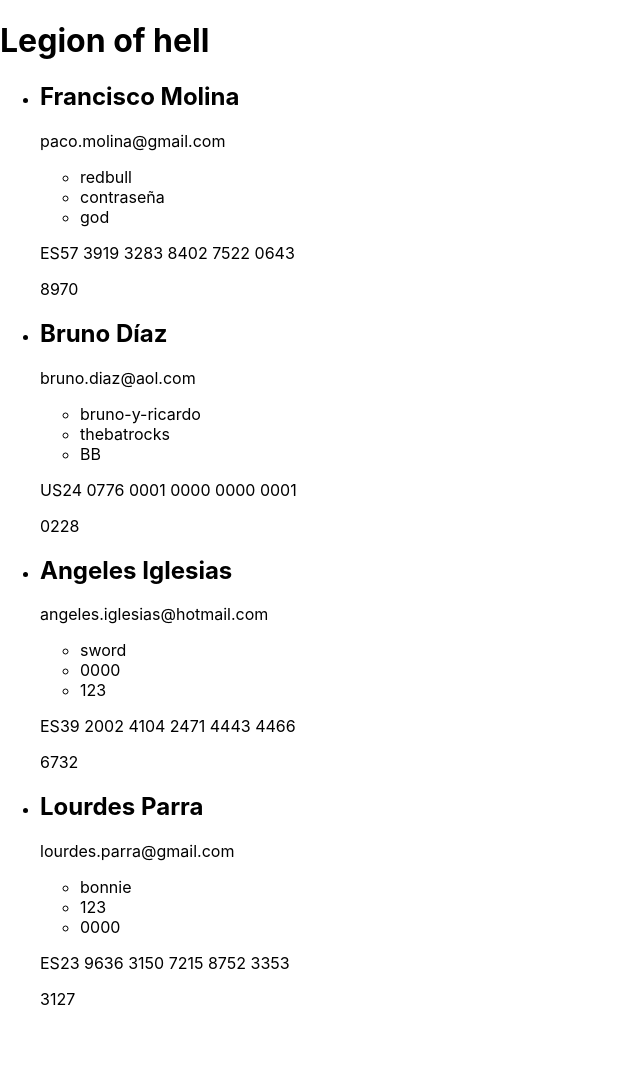
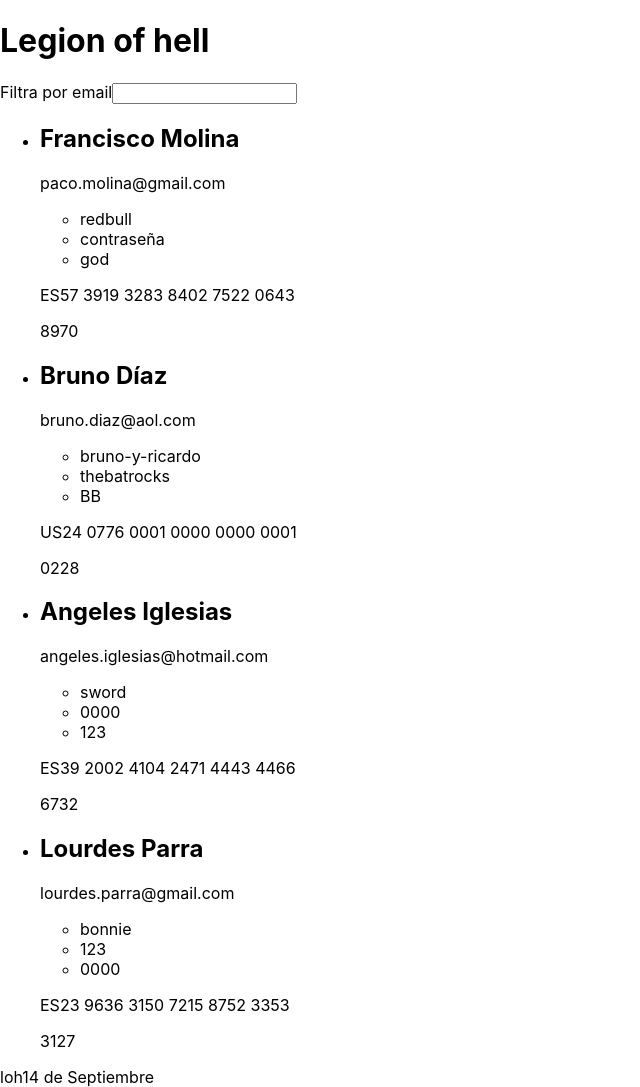
Before and after one commit to patriciaSR/m3-ejercicio-repaso-2, a React (Create React App) app: page / in a window 1280 px wide. Shown: the whole page, without its empty margins (0-640 px from the left). Before the commit the page ends 1025 px from the top, so only its background shows below. Built offline with nearby package versions, Linux system fonts and the light colour scheme; the HTML template or start-up script is replaced by a standard one.

Commit message:
add fase 2 and 3

```diff
--- a/src/App.js
+++ b/src/App.js
@@ -1,33 +1,44 @@
 import React from 'react';
 import './App.css';
 import { userData } from './userData';
+import Page from './components/Page';
 
 class App extends React.Component {
   constructor(props) {
     super(props);
-    this.state= {
-      userData : userData
+    this.state = {
+      userData: this.getIdArray(),
+      emailFilter: ''
     }
+
+    this.updateState = this.updateState.bind(this);
+  }
+
+  getIdArray() {
+    return (
+      userData.map((user, index) => ({
+        ...user,
+        "id": index + 1
+      }))
+    );
+  };
+
+  updateState(event){
+    const name = event.currentTarget.name;
+    const newValue = event.currentTarget.value;
+    this.setState({
+      [name]:  newValue
+    })
   }
 
   render() {
 
     return (
       <div className="App">
-        <h1 className="page__title">Legion of hell</h1>
-        <ul className="result__list">
-          {this.state.userData.map((user, index) => (
-            <li className="list__user" key={index}>
-              <h2 className="user__name">{user.name}</h2>
-              <p className="user__email">{user.email}</p>
-              <ul className="user__pass">
-                {user.passwords.map((pass, index) => <li key={index} className={`user__pass-${index}`}>{pass}</li>)}
-              </ul>
-              <p className="user__iban">{user.bank.iban}</p>
-              <p className="user__pin">{user.bank.pin}</p>
-            </li>
-          ))}
-        </ul>
+        <Page
+          userData={this.state}
+          updateState={this.updateState}
+        />
       </div>
     );
   }
--- /dev/null
+++ b/src/components/DataCard.js
@@ -0,0 +1,37 @@
+import React from 'react';
+import PropTypes from 'prop-types';
+
+class DataCard extends React.Component {
+  render() {
+    const {
+      name,
+      email,
+      passwords,
+      bank
+    } = this.props.userData
+
+
+    return (
+      <li className="list__user">
+        <h2 className="user__name">{name}</h2>
+        <p className="user__email">{email}</p>
+        <ul className="user__pass">
+          {passwords.map((pass, index) => <li key={index} className={`user__pass-${index}`}>{pass}</li>)}
+        </ul>
+        <p className="user__iban">{bank.iban}</p>
+        <p className="user__pin">{bank.pin}</p>
+      </li>
+    )
+  }
+}
+
+DataCard.propTypes = {
+  userData: PropTypes.shape({
+    name: PropTypes.string,
+    email: PropTypes.string,
+    passwords: PropTypes.arrayOf(PropTypes.string),
+    bank: PropTypes.objectOf(PropTypes.string)
+  })
+}
+
+export default DataCard;
--- /dev/null
+++ b/src/components/DataList.js
@@ -0,0 +1,31 @@
+import React from 'react';
+import DataCard from './DataCard';
+import PropTypes from 'prop-types';
+
+class DataList extends React.Component {
+  render() {
+    const {
+      userData,
+      emailFilter
+    } = this.props.userData;
+
+    return (
+      <ul className="result__list">
+        {userData
+        .filter(user => !emailFilter || user.email.includes(emailFilter))
+        .map((user, index) => (
+          <DataCard userData={user} key={index} />
+        ))}
+      </ul>
+    )
+  }
+}
+
+DataList.propTypes = {
+  userData: PropTypes.shape({
+    userData: PropTypes.array,
+    emailFilter: PropTypes.string
+  })
+}
+
+export default DataList;
--- /dev/null
+++ b/src/components/Filters.js
@@ -0,0 +1,14 @@
+import React from 'react';
+
+class Filters extends React.Component {
+  render() {
+    return (
+      <>
+        <label htmlFor="emailFilter" className="emailFilter">Filtra por email</label>
+        <input type="text" name="emailFilter" id="emailFilter" value={this.props.filters} onChange={this.props.updateState}/>
+      </>
+    )
+  }
+}
+
+export default Filters;
--- /dev/null
+++ b/src/components/Footer.js
@@ -0,0 +1,10 @@
+import React from 'react';
+
+const Footer = () => (
+  <footer className="page__footer">
+    <span className="footer__copy">loh</span>
+    <span className="footer__date">14 de Septiembre</span>
+  </footer>
+);
+
+export default Footer;
--- /dev/null
+++ b/src/components/Header.js
@@ -0,0 +1,5 @@
+import React from 'react';
+
+const Header = ()  =>   <h1 className="page__title">Legion of hell</h1>;
+
+export default Header;
--- /dev/null
+++ b/src/components/Page.js
@@ -0,0 +1,30 @@
+import React from 'react';
+import Header from './Header';
+import DataList from './DataList';
+import Footer from './Footer';
+import PropTypes from 'prop-types';
+import Filters from './Filters';
+
+class Page extends React.Component {
+  render() {
+    return (
+      <>
+        <Header />
+        <Filters
+          filters={this.props.userData.emailFilter}
+          updateState={this.props.updateState}
+        />
+        <DataList userData={this.props.userData} />
+        <Footer />
+      </>
+    )
+  }
+}
+
+Page.propTypes = {
+  userData: PropTypes.object,
+  emailFilter: PropTypes.string,
+  updateState: PropTypes.func
+}
+
+export default Page;
```
Also changed, not shown: src/components/List.js (deleted).
